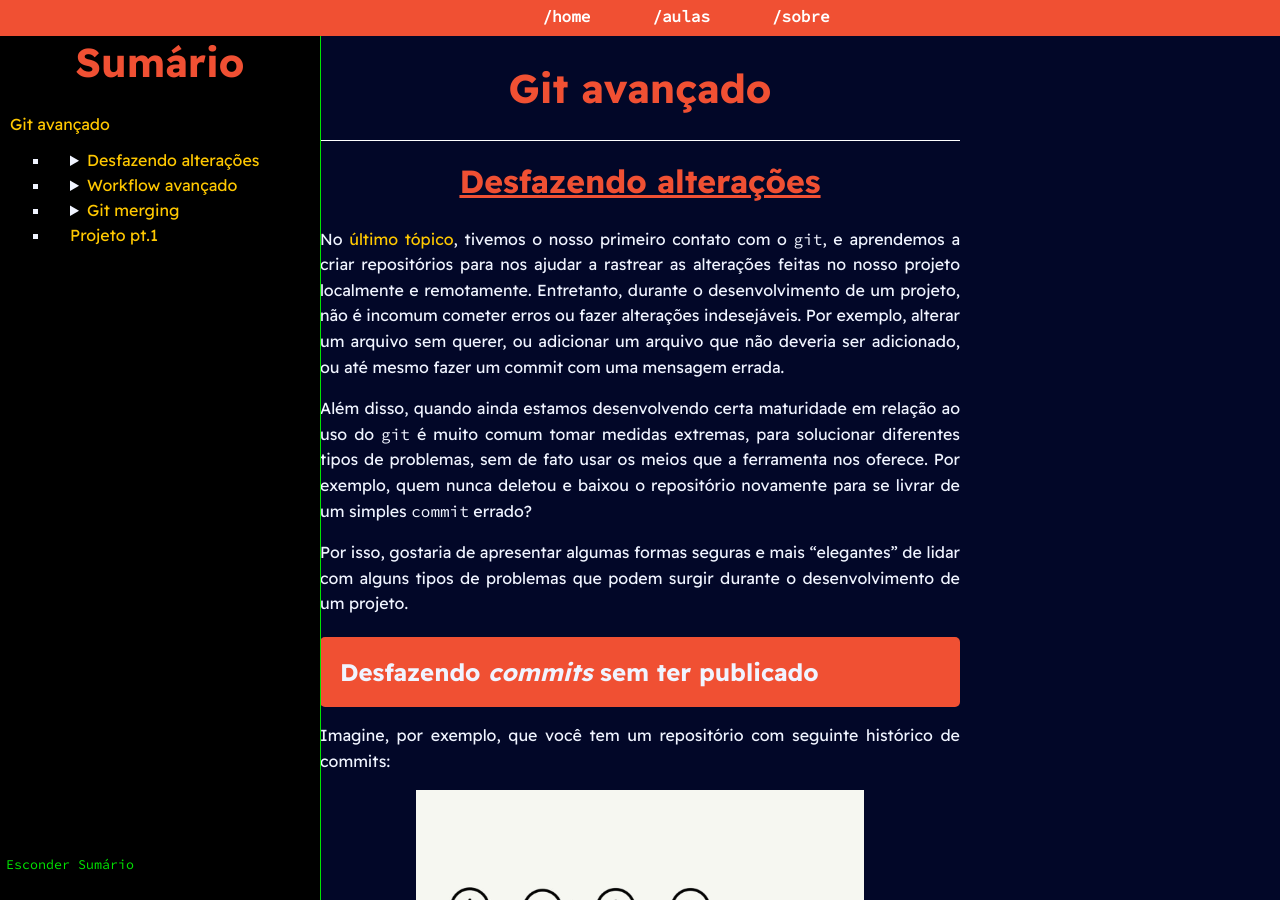
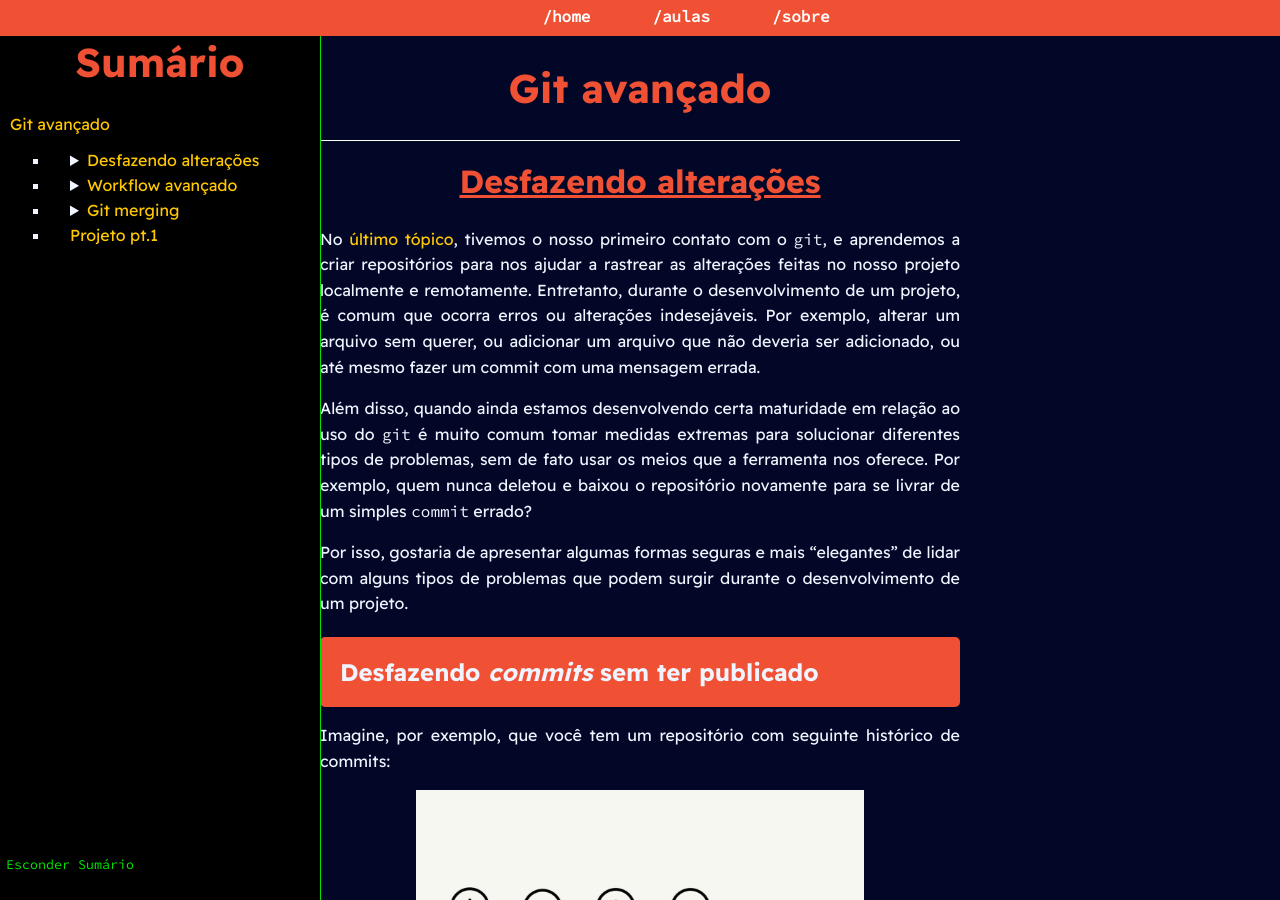
Before and after one commit to PETCC-UFRN/minicurso-linux-git, a Jekyll site: the page built from quartoDia.md, in a window 1280 px wide and 900 px high. Built offline with Jekyll 4.4.1, drawn with Linux system fonts in a browser that asks for light colours; some of the changed text lies outside the part shown.

Commit message:
corrigindo ortografia

```diff
--- a/quartoDia.md
+++ b/quartoDia.md
@@ -48,12 +48,12 @@
 
 No [último tópico](/terceiroDia.md), tivemos o nosso primeiro contato com o `git`, e aprendemos a criar
 repositórios para nos ajudar a rastrear as alterações feitas no nosso projeto localmente e remotamente.
-Entretanto, durante o desenvolvimento de um projeto, não é incomum cometer erros ou fazer alterações
+Entretanto, durante o desenvolvimento de um projeto, é comum que ocorra erros ou alterações
 indesejáveis. Por exemplo, alterar um arquivo sem querer, ou adicionar um arquivo que não deveria ser
 adicionado, ou até mesmo fazer um commit com uma mensagem errada.
 
 Além disso, quando ainda estamos desenvolvendo certa maturidade em relação ao uso do `git` é muito comum
-tomar medidas extremas, para solucionar diferentes tipos de problemas, sem de fato usar os meios que a
+tomar medidas extremas para solucionar diferentes tipos de problemas, sem de fato usar os meios que a
 ferramenta nos oferece. Por exemplo, quem nunca deletou e baixou o repositório novamente para se livrar de
 um simples `commit` errado?
 
@@ -98,7 +98,7 @@
 
 #### `git reset`
 
-A primeira ideia é usar o comando `git reset`, visto que, ele tem a capacidade de mover o `HEAD`, para um
+A primeira ideia é usar o comando `git reset`, visto que ele tem a capacidade de mover o `HEAD`, para um
 commit anterior, onde por padrão, arquivos alterados são preservados mas não ficam na *stagin area*.
 
 Então, para simplesmente voltar para o commit anterior, podemos fazer:
```
Also changed, not shown: other parts of quartoDia.md (+4 -4 lines).
